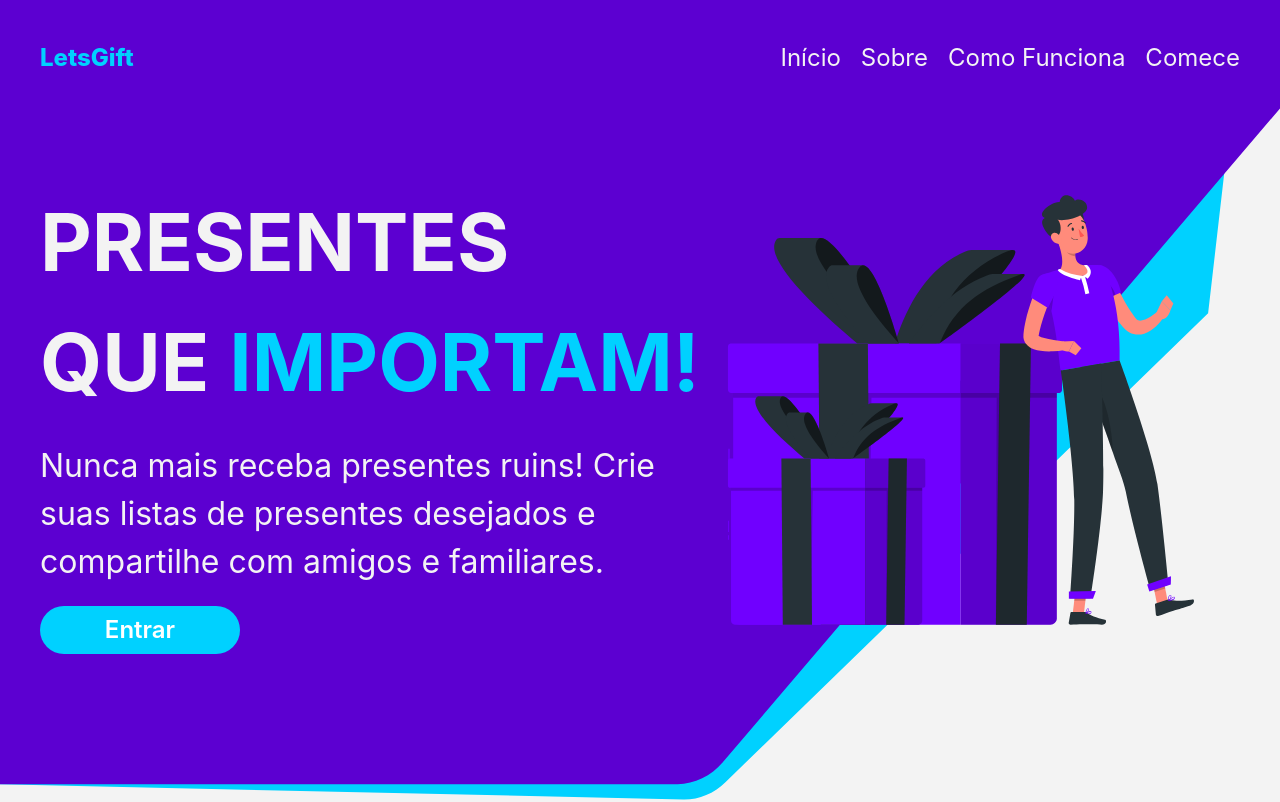
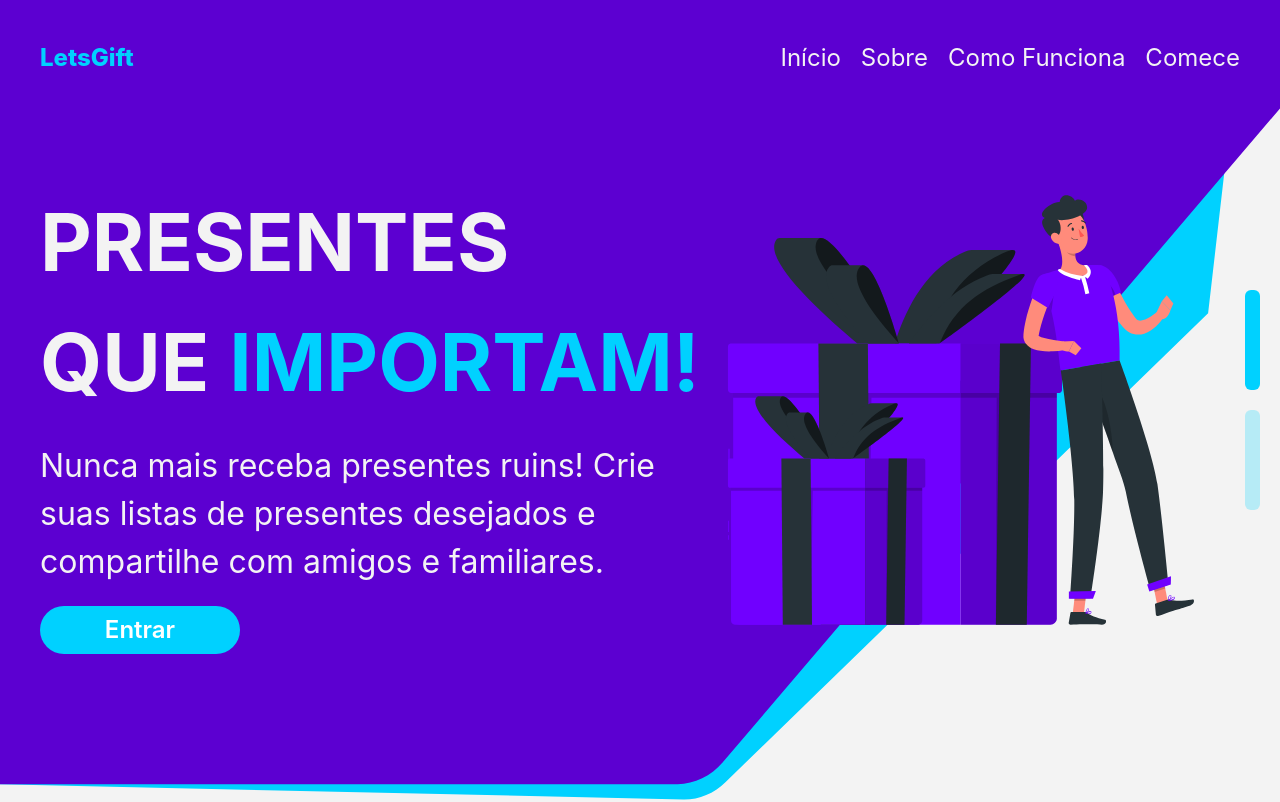
Before and after one commit to lcpsd/LetsGift-Landing-Page, a Next.js app: page / in a window 1280 px wide. Shown: the top 802 px of the page. Built offline with nearby package versions, Linux system fonts and the light colour scheme.

Commit message:
comp: page indicator

```diff
--- a/package.json
+++ b/package.json
@@ -18,13 +18,14 @@
     "@types/react": "18.0.26",
     "@types/react-dom": "18.0.10",
     "@types/react-slick": "^0.23.10",
+    "@types/swiper": "^6.0.0",
     "axios": "^1.2.2",
     "framer-motion": "^8.0.2",
     "next": "13.1.1",
     "react": "18.2.0",
     "react-dom": "18.2.0",
     "react-icons": "^4.7.1",
-    "react-slick": "^0.29.0",
+    "swiper": "^8.4.5",
     "typescript": "4.9.4"
   }
 }
--- /dev/null
+++ b/src/components/Indicator.tsx
@@ -0,0 +1,32 @@
+import { useSectionPos } from "../hooks/useSectionPos"
+import { Box, Flex } from "@chakra-ui/react";
+
+export function Indicator() {
+    const { position, total } = useSectionPos()
+
+    return (
+        <Flex
+            position="fixed"
+            right={5}
+            top={0}
+            bottom={0}
+            direction="column"
+            h="100%"
+            w="15px"
+            justify="center"
+            gap={5}
+        >
+            {
+                [...Array(total)].map((_, index) => (
+                    <Box
+                        key={index}
+                        rounded="md"
+                        h="100px"
+                        bg={index == position ? "tertiary" : "tertiary025"}
+                        transition="all 0.5s"
+                    />
+                ))
+            }
+        </Flex>
+    )
+}
--- a/src/components/Section.tsx
+++ b/src/components/Section.tsx
@@ -6,7 +6,7 @@ interface SectionProps extends ChakraStyledOptions, ChakraProps {
 
 export function Section({ children, ...rest }: SectionProps) {
     return (
-        <Flex w="100%" h="100vh" maxW="1800px" justify="center" direction="column" p={10} {...rest}>
+        <Flex as="section" w="100%" h="100vh" maxW="1800px" justify="center" direction="column" p={10} {...rest}>
             {children}
         </Flex>
     )
--- /dev/null
+++ b/src/hooks/useSectionPos.ts
@@ -0,0 +1,26 @@
+import { useEffect, useState } from "react";
+
+export function useSectionPos() {
+    const [position, setPosition] = useState(0)
+    const [sections, setSections] = useState<NodeListOf<HTMLElement>>()
+
+    useEffect(() => {
+        const windowHeight = window.innerHeight
+        const sections = document.querySelectorAll("section")
+
+        setSections(sections)
+
+        window.addEventListener("scroll", () => {
+            const scrollTop = window.scrollY
+
+            sections.forEach((section, i) => {
+                if (section.offsetTop < scrollTop + windowHeight / 2 &&
+                    scrollTop < section.offsetTop + windowHeight / 2) {
+                    setPosition(i)
+                }
+            })
+        })
+    }, [])
+
+    return { position, total: sections?.length }
+}
--- a/src/pages/_app.tsx
+++ b/src/pages/_app.tsx
@@ -2,6 +2,7 @@ import '@fontsource/poppins'
 import { ChakraBaseProvider } from '@chakra-ui/react'
 import type { AppProps } from 'next/app'
 import theme from '../styles/theme'
+import 'swiper/css';
 
 export default function App({ Component, pageProps }: AppProps) {
   return (
--- a/src/pages/index.tsx
+++ b/src/pages/index.tsx
@@ -1,8 +1,6 @@
-import { Box, BoxProps, chakra, Flex, FlexProps, Img, ImgProps, shouldForwardProp, Text } from "@chakra-ui/react";
-import { isValidMotionProp, motion, Variants } from "framer-motion";
 import { BgImage } from "../components/BgImage";
 import { Container } from "../components/Container";
-import { Section } from "../components/Section";
+import { Indicator } from "../components/Indicator";
 import { AboutSection } from "../components/sections/About";
 import { HeaderSection } from "../components/sections/Header";
 
@@ -10,10 +8,14 @@ export default function Home() {
 
   return (
     <Container>
+      <Indicator />
+
       <BgImage url="/images/vector01.svg">
         <HeaderSection />
       </BgImage>
+
       <AboutSection />
+
     </Container >
   )
 }
```
Also changed, not shown: 1 other file (tests, documents, lock files or other folders).
